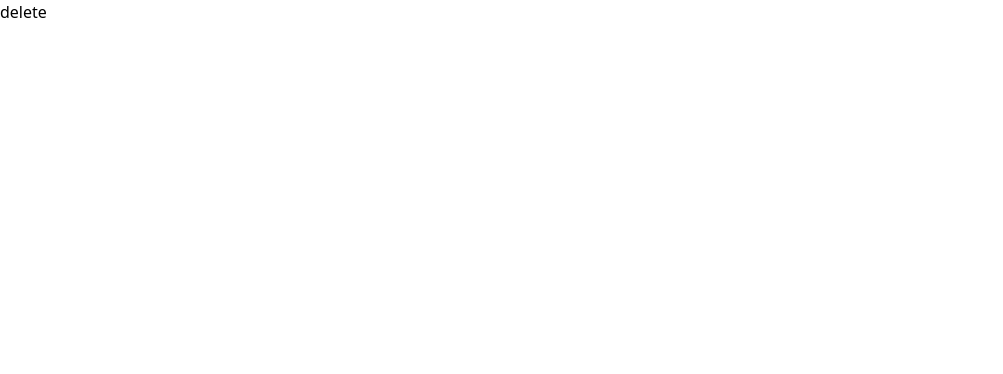
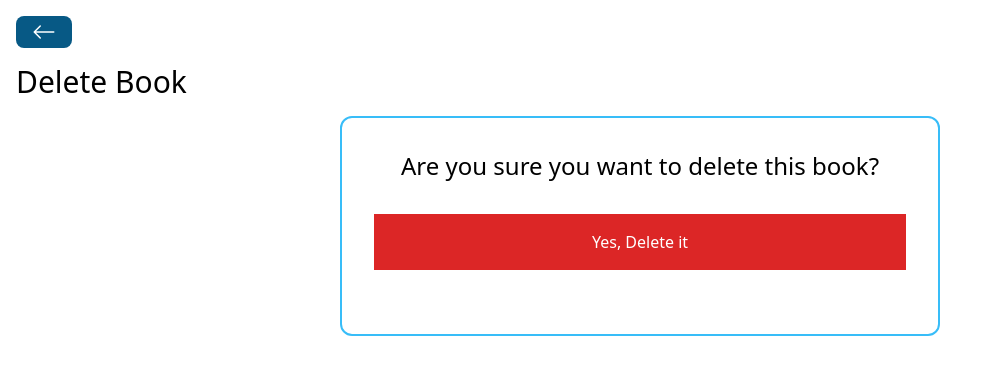
Before and after one commit to BabuBishal/BookStore, a React (Vite) app in the folder frontend/: page /books/delete/1 in a window 1280 px wide. Shown: the top 374 px of the page, without its empty margins (0-1003 px from the left). Built offline with nearby package versions, Linux system fonts and the light colour scheme.

Commit message:
delete book

```diff
--- a/frontend/src/App.jsx
+++ b/frontend/src/App.jsx
@@ -3,7 +3,7 @@
 import Home from './pages/Home'
 import CreateBooks from './pages/CreateBooks'
 import EditBook from './pages/EditBook'
-import DeleteBooks from './pages/DeleteBooks'
+import DeleteBook from './pages/DeleteBook'
 import ShowBooks from './pages/ShowBooks'
 
 const App = () => {
@@ -13,7 +13,7 @@
       <Route path='/' element={<Home />} />
       <Route path='/books/create' element={<CreateBooks />} />
       <Route path='/books/edit/:id' element={<EditBook />} />
-      <Route path='/books/delete/:id' element={<DeleteBooks />} />
+      <Route path='/books/delete/:id' element={<DeleteBook />} />
       <Route path='/books/details/:id' element={<ShowBooks />} />
     </Routes>
   )
--- /dev/null
+++ b/frontend/src/pages/DeleteBook.jsx
@@ -0,0 +1,42 @@
+import React, {useState} from 'react'
+import axios from 'axios'
+import Spinner from '../components/Spinner'
+import BackButton from '../components/BackButton'
+import {useNavigate,useParams} from 'react-router-dom'
+
+const DeleteBook = () => {
+
+  const [loading, setLoading] = useState(false)
+
+  const navigate = useNavigate()
+  const {id} = useParams()
+
+  const handleDeleteBook = () => {
+    setLoading(true)
+    axios
+      .delete(`http://localhost:5555/books/${id}`)
+      .then(() => {
+        setLoading(false)
+        navigate('/')
+      })
+      .catch((error) => {
+        setLoading(false)
+        alert('An error occured. Pleade check the console.')
+        console.log(error)
+      })
+  }
+
+  return (
+    <div className='p-4'>
+      <BackButton />
+      <h1 className='text-3xl my-4'>Delete Book</h1>
+      {loading ? <Spinner /> : ''}
+      <div className='flex flex-col items-center border-2 border-sky-400 rounded-xl w-[600px] p-8 mx-auto'>
+        <h3 className='text-2xl'>Are you sure you want to delete this book?</h3>
+        <button className='p-4 bg-red-600 text-white m-8 w-full' onClick={handleDeleteBook}>Yes, Delete it</button>
+      </div>
+    </div>
+  )
+}
+
+export default DeleteBook
--- a/frontend/src/pages/DeleteBooks.jsx
+++ /dev/null
@@ -1,11 +0,0 @@
-import React from 'react'
-
-const DeleteBooks = () => {
-  return (
-    <div>
-      delete
-    </div>
-  )
-}
-
-export default DeleteBooks
```
